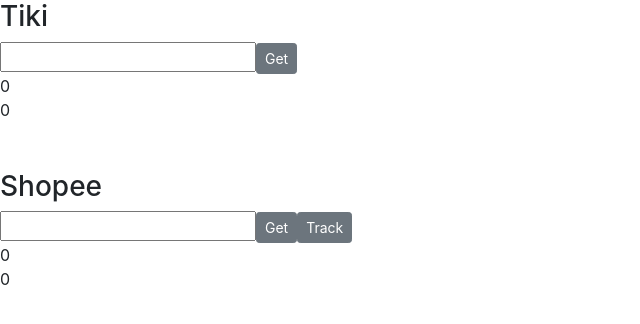
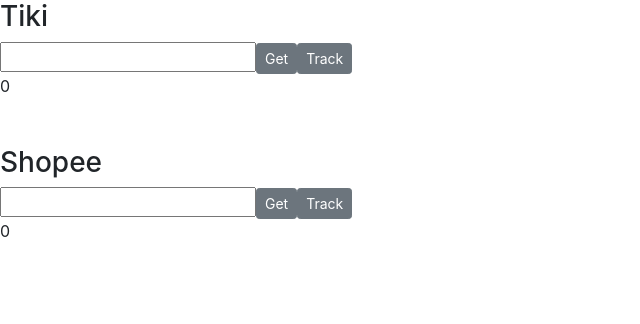
Before and after one commit to ntnang/market-info, a React (Create React App) app: page / in a window 1280 px wide. Shown: the top 324 px of the page, without its empty margins (0-640 px from the left). Built offline with nearby package versions, Linux system fonts and the light colour scheme.

Commit message:
fix mongodb connection

```diff
--- a/src/components/price-tracking/shopee.jsx
+++ b/src/components/price-tracking/shopee.jsx
@@ -4,7 +4,8 @@
   state = {
     link: "",
     item: {
-      itemid: 0,
+      itemid: "",
+      shopid: "",
       name: "",
       price_max: 0,
     },
@@ -59,7 +60,7 @@
     fetch(localEndPoint)
       .then((response) => response.json())
       .then((data) => {
-        this.setState({ item: data.item });
+        this.setState({ item: data });
       });
   };
 
--- a/src/components/price-tracking/tiki.jsx
+++ b/src/components/price-tracking/tiki.jsx
@@ -4,16 +4,16 @@
   state = {
     link: "",
     product: {
-      id: 0,
+      id: "",
       name: "",
       price: 0,
       thumbnail_url: "",
       current_seller: {
-        id: 0,
-        store_id: 0,
+        id: "",
+        store_id: "",
         name: "",
         slug: "",
-        sku: 0,
+        sku: "",
         price: "",
         logo: "",
         product_id: "",
@@ -31,6 +31,12 @@
           className="btn btn-secondary btn-sm"
         >
           Get
+        </button>
+        <button
+          onClick={() => this.trackProductInformation()}
+          className="btn btn-secondary btn-sm"
+        >
+          Track
         </button>
         <div>{this.state.product.id}</div>
         <div>{this.state.product.name}</div>
@@ -51,6 +57,7 @@
         this.setState({ product });
       });
   };
+  trackProductInformation = () => {};
   onInputValueChanged = (event) => {
     this.setState({ link: event.target.value });
   };
```
Also changed, not shown: 2 other files (tests, documents, lock files or other folders).
